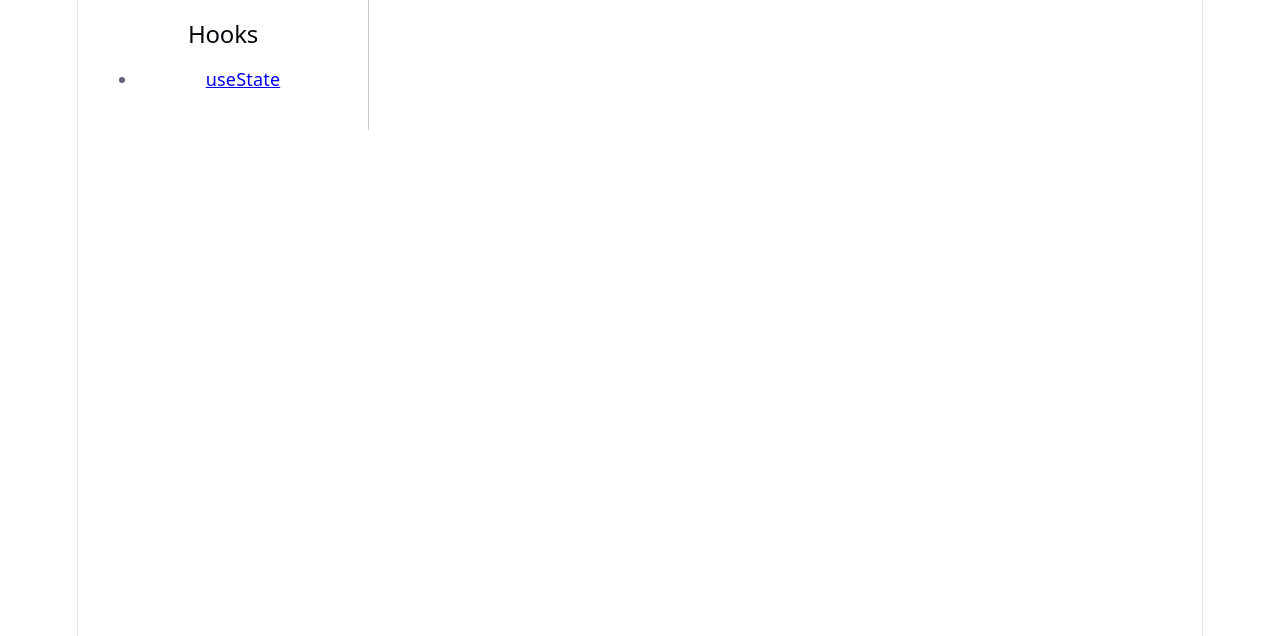
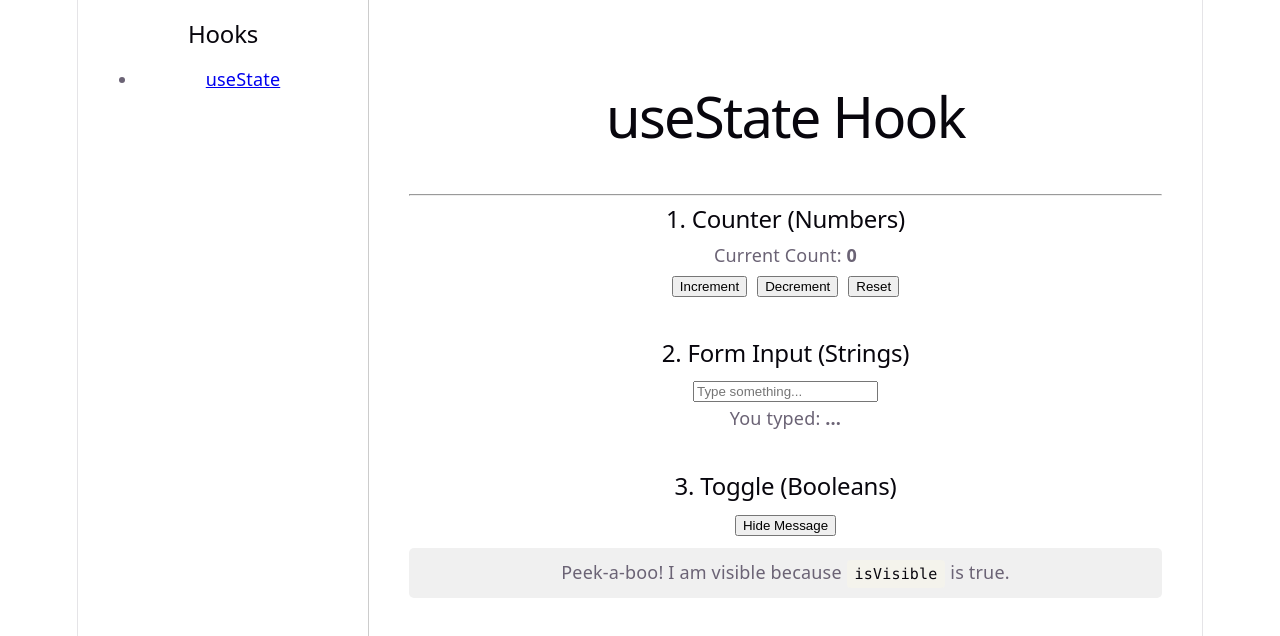
Before and after one commit to prasadaraod/react-hooks-explorer, a React (Vite) app: page /use-state in a window 1280 px wide. Before the commit this address had no page. Shown: the top 636 px of the page. Built offline with nearby package versions, Linux system fonts and the light colour scheme.

Commit message:
useState page is updated

```diff
--- a/src/App.jsx
+++ b/src/App.jsx
@@ -1,5 +1,5 @@
 import { BrowserRouter as Router, Routes, Route, Link } from 'react-router-dom';
-// import UseStatePage from './pages/UseStatePage';
+import UseStatePage from './pages/UseStatePage';
 
 function App() {
   return (
@@ -17,7 +17,7 @@ function App() {
         {/* Main Content Area */}
         <main style={{ flex: 1, padding: '20px' }}>
           <Routes>
-            {/* <Route path="/use-state" element={<UseStatePage />} /> */}
+            <Route path="/use-state" element={<UseStatePage />} />
             <Route path="/" element={<h1>Select a Hook to explore</h1>} />
           </Routes>
         </main>
--- a/src/pages/UseStatePage.jsx
+++ b/src/pages/UseStatePage.jsx
@@ -0,0 +1,55 @@
+import { useState } from 'react';
+
+const UseStatePage = () => {
+  // 1. Counter State (Number)
+  const [count, setCount] = useState(0);
+
+  // 2. Form State (String)
+  const [name, setName] = useState('');
+
+  // 3. Toggle State (Boolean)
+  const [isVisible, setIsVisible] = useState(true);
+
+  return (
+    <div style={{ padding: '20px', lineHeight: '1.6' }}>
+      <h1>useState Hook</h1>
+      <hr />
+
+      {/* Example 1: Counter */}
+      <section style={{ marginBottom: '40px' }}>
+        <h2>1. Counter (Numbers)</h2>
+        <p>Current Count: <strong>{count}</strong></p>
+        <button onClick={() => setCount(count + 1)}>Increment</button>
+        <button onClick={() => setCount(count - 1)} style={{ marginLeft: '10px' }}>Decrement</button>
+        <button onClick={() => setCount(0)} style={{ marginLeft: '10px' }}>Reset</button>
+      </section>
+
+      {/* Example 2: Text Input */}
+      <section style={{ marginBottom: '40px' }}>
+        <h2>2. Form Input (Strings)</h2>
+        <input
+          type="text"
+          value={name}
+          onChange={(e) => setName(e.target.value)}
+          placeholder="Type something..."
+        />
+        <p>You typed: <strong>{name || '...'}</strong></p>
+      </section>
+
+      {/* Example 3: Toggle */}
+      <section style={{ marginBottom: '40px' }}>
+        <h2>3. Toggle (Booleans)</h2>
+        <button onClick={() => setIsVisible(!isVisible)}>
+          {isVisible ? 'Hide' : 'Show'} Message
+        </button>
+        {isVisible && (
+          <div style={{ marginTop: '10px', padding: '10px', background: '#f0f0f0', borderRadius: '5px' }}>
+            Peek-a-boo! I am visible because <code>isVisible</code> is true.
+          </div>
+        )}
+      </section>
+    </div>
+  );
+};
+
+export default UseStatePage;
```
